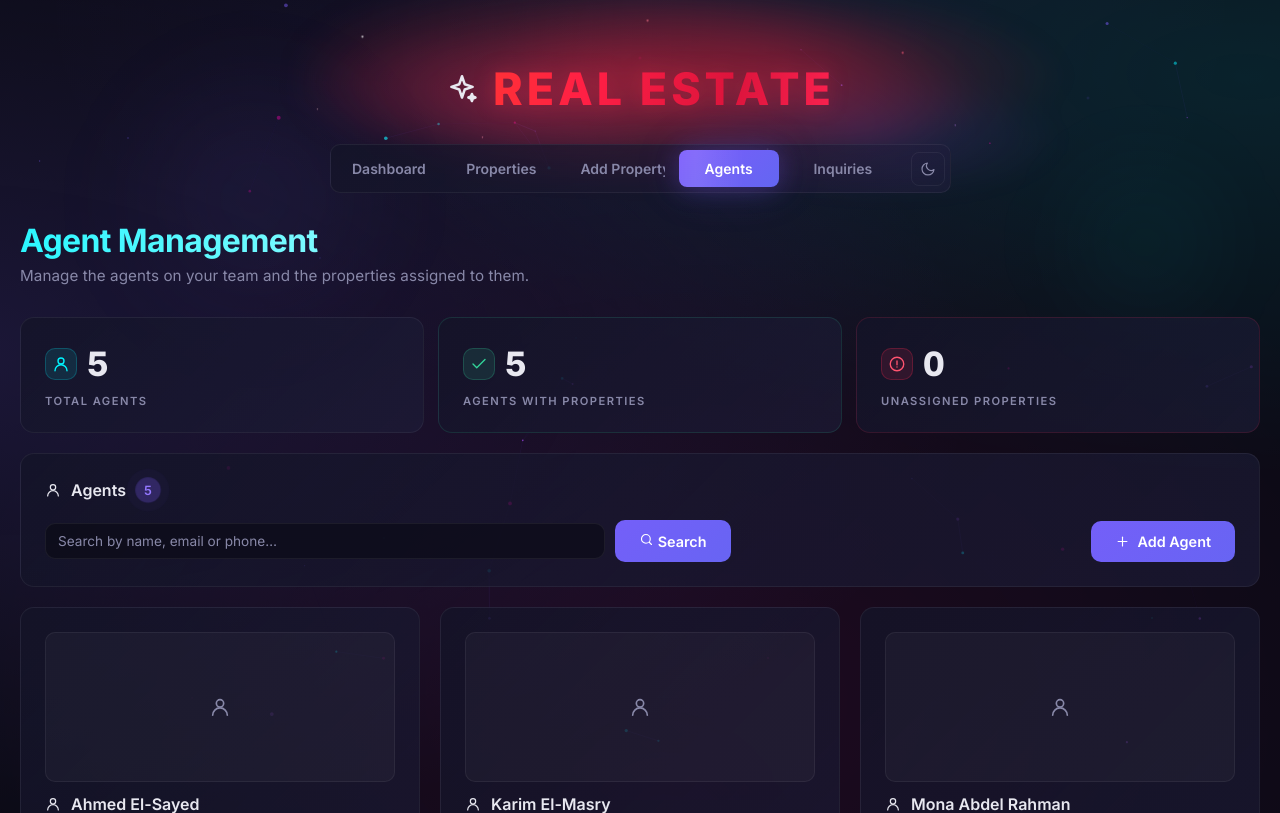
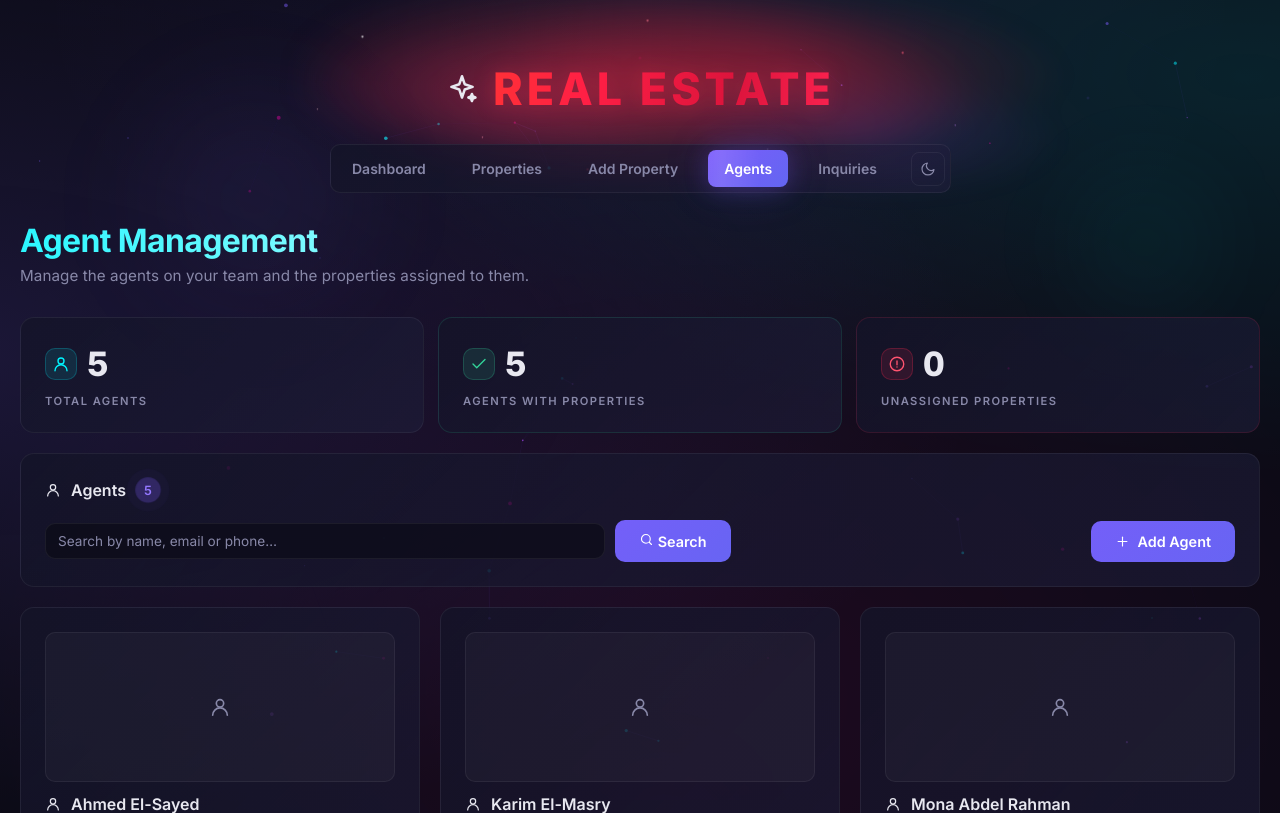
Before and after one commit to youseffahem/RealEstate, a Flask app: page /agents in a window 1280 px wide. Shown: the top 813 px of the page. Run offline with Flask 3, Linux system fonts and the light colour scheme; data that the repository does not hold is empty.

Commit message:
feat: add comprehensive CSS styles with aurora animations and glassmorphism design system

```diff
--- a/static/style.css
+++ b/static/style.css
@@ -837,8 +837,27 @@
     }
 }
 
+/* The links live in the .user-row span nested inside .nav-bar, not in
+   .nav-bar itself - scoped to that child only so this doesn't touch every
+   other .user-row on the page. Once the links' own min-width (set below)
+   no longer fits the bar's available width, this lets "Add Property"
+   drop to a second line instead of getting clipped by .nav-link's
+   overflow: hidden. */
+.nav-bar > .user-row {
+    flex-wrap: wrap;
+    row-gap: 6px;
+}
+
 .nav-link {
-    flex: 1;
+    /* flex-basis: auto (not 0) so each link's share of the bar is based on
+       its own label width - at the bar's natural (unconstrained) size this
+       is what stops "Add Property" from being squeezed into the same
+       column width as "Agents" and having its text sliced off by the
+       overflow: hidden below. min-width guarantees the same floor once the
+       bar runs out of room and .user-row (its flex parent) starts wrapping
+       links onto a second line instead of continuing to shrink them. */
+    flex: 1 1 auto;
+    min-width: max-content;
     text-align: center;
     padding: 10px 16px;
     font-size: 0.875rem;
```
